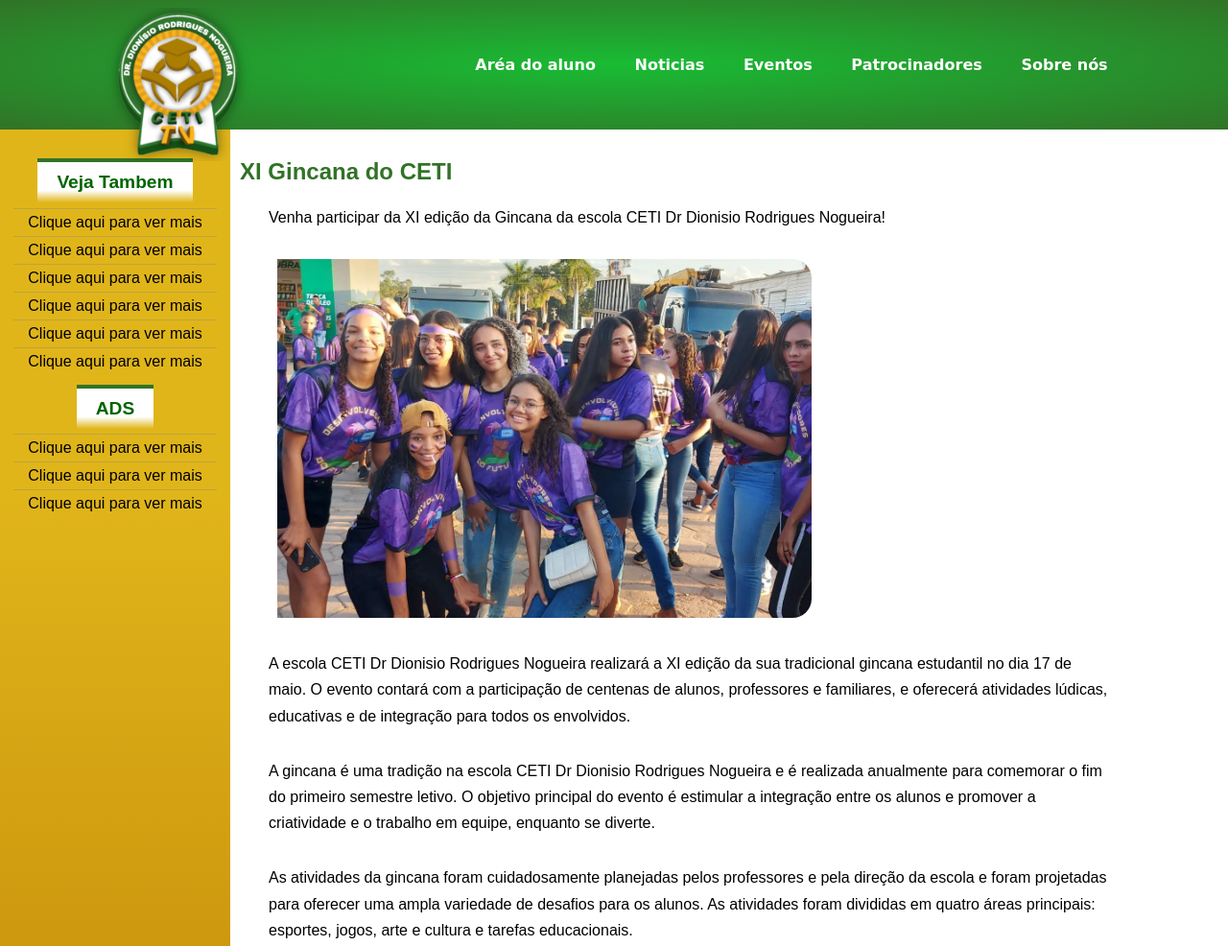
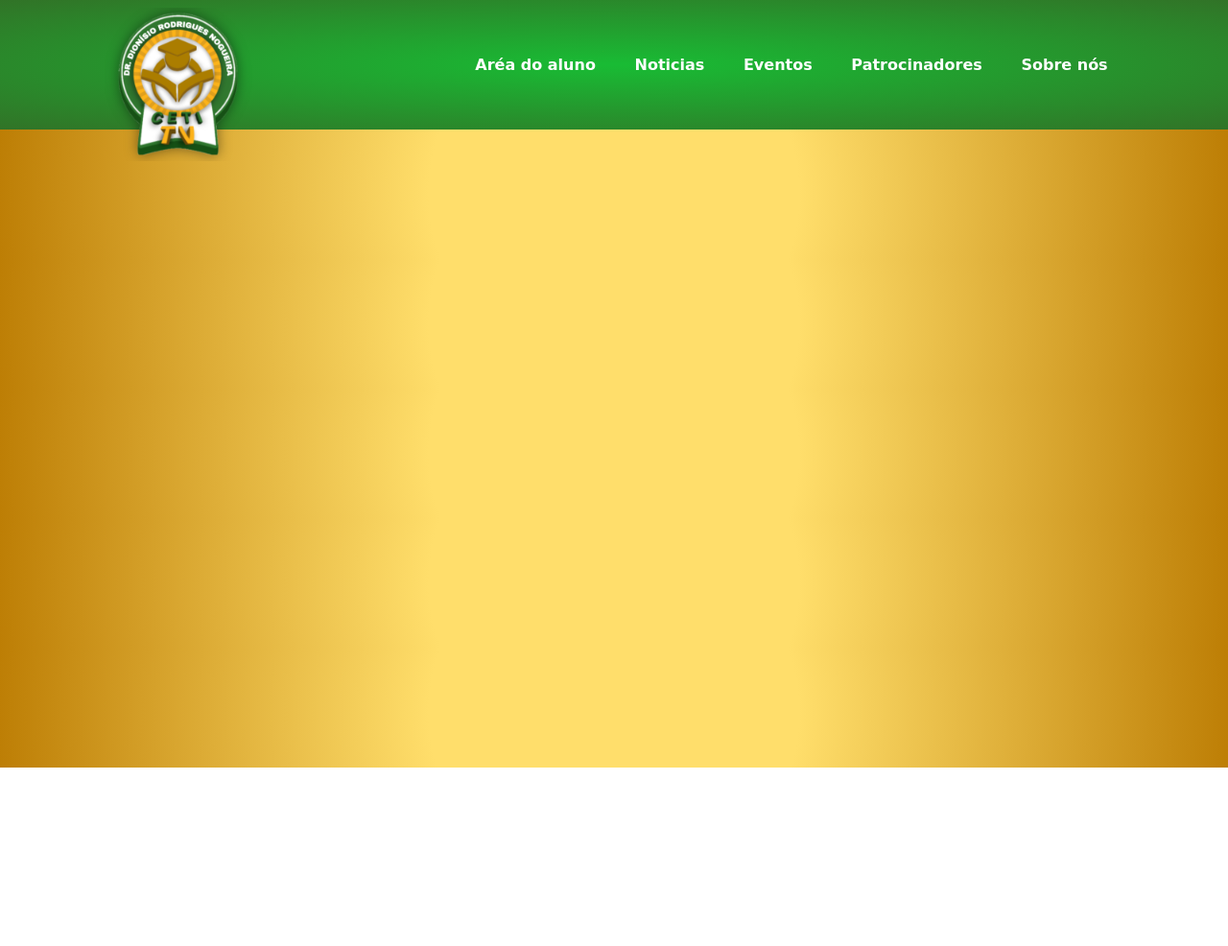
Before and after one commit to Bleidson/Site-da-escola, a plain HTML site: page index.html in a window 1280 px wide. Shown: the top 986 px of the page at 96% size. After the commit the page ends 800 px from the top, so only its background shows below. Drawn offline with Linux system fonts and the light colour scheme; files that its build step writes are made by us from their sources; files whose address does not match are found by name.

Commit message:
delete main content

```diff
--- a/CSS/style.css
+++ b/CSS/style.css
@@ -89,57 +89,8 @@ nav a:hover{
     box-shadow: 0px 0px 10px 5px rgba(17, 119, 17, 0.635);
 }
 
+
 /*
-main{
-    display: flex;
-    justify-content: space-between;
-    background-color:white;
-    width: 800px;
-    margin: auto;
-    padding: 30px 10px;
-    border: 2px solid var(--cor01);
-    border-radius: 20px;
-    margin-top: 30px;
-    box-shadow: 0px 0px 20px 7px rgba(39, 99, 39, 0.491);
-}
-*/
-main{
-    display: flex;
-    background-color:rgb(255, 255, 255);
-    width: 100%;
-
-}
-
-#sections{
-    padding: 30px 10px;
-    float: left;
-    width: 75%;
-}
-
-#sections h2{
-    margin-bottom: 20px;
-    font-family: var(--font-padrao);
-    color: var(--cor01);
-    font-weight:bolder;
-}
-
-
-#sections p{
-    margin: 0px 50px 30px 30px;
-    line-height: 1.7em;
-    font-family:var(--font-padrao);
-}
-
-
-
-
-
-main img{
-    padding-left: 39px;
-    border-radius: 20px;
-    margin-bottom: 30px;
-}
-
 aside{
     background-image: linear-gradient(to bottom, #e0b51a 30%, #BD7E05);
     float: left;
@@ -193,3 +144,4 @@ aside a{
     text-decoration: none;
     color: black;
 }
+*/
--- a/index.html
+++ b/index.html
@@ -29,7 +29,7 @@
     <main>
 
 
-        <aside>
+        <!--<aside>
             <div class="menu-lateral">
                 <fieldset class="menu-lateral-content">
                     <legend><h2>Veja Tambem</h2></legend>
@@ -55,23 +55,10 @@
 
             </div>
 
-        </aside>
-        <div id="sections">
-            <section>
+        </aside>-->
 
-                <h2 class="sub-section">XI Gincana do CETI</h2>
-                <div id="content">
-                    <p>Venha participar da XI edição da Gincana da escola CETI Dr Dionisio Rodrigues Nogueira!</p>
-                    <img src="/Site-da-escola/imagens/gincana.png" alt="imahem da caminhada da gincana do ceti">
-                    <p>A escola CETI Dr Dionisio Rodrigues Nogueira realizará a XI edição da sua tradicional gincana estudantil no dia 17 de maio. O evento contará com a participação de centenas de alunos, professores e familiares, e oferecerá atividades lúdicas, educativas e de integração para todos os envolvidos.</p>
-                    <p>A gincana é uma tradição na escola CETI Dr Dionisio Rodrigues Nogueira e é realizada anualmente para comemorar o fim do primeiro semestre letivo. O objetivo principal do evento é estimular a integração entre os alunos e promover a criatividade e o trabalho em equipe, enquanto se diverte.</p>
-                    <p>As atividades da gincana foram cuidadosamente planejadas pelos professores e pela direção da escola e foram projetadas para oferecer uma ampla variedade de desafios para os alunos. As atividades foram divididas em quatro áreas principais: esportes, jogos, arte e cultura e tarefas educacionais.</p>
-                    <p>Na área de esportes, os alunos competirão em várias modalidades, incluindo futebol, vôlei e atletismo. Os jogos incluirão jogos de tabuleiro, jogos de computador e jogos de habilidade. Na área de arte e cultura, os alunos terão a oportunidade de se envolver em atividades como teatro, dança e música. Por fim, na área de tarefas educacionais, os alunos serão desafiados a responder perguntas em uma variedade de disciplinas, incluindo matemática, ciências e história.</p>
-                    <p>Além das atividades individuais, a gincana também incluirá desafios em equipe, como construir uma ponte de palitos de picolé ou criar um carro movido a energia solar. Esses desafios testarão a capacidade dos alunos de trabalhar juntos e solucionar problemas, incentivando o espírito de equipe e colaboração.</p>
-                    <p>Ao final do evento, a equipe vencedora será premiada com troféus e uma celebração especial para comemorar a conquista. No entanto, todos os participantes serão premiados com a experiência única e enriquecedora de participar de uma gincana escolar tão emocionante e divertida.</p>
-                </div>
-            </section>
-        </div>
+
+
 
     </main>
     <footer>
```
Also changed, not shown: images/Logo CETI TV(01).png (renamed from imagens/Logo CETI TV(01).png), images/Logo CETI TV.png (renamed from imagens/Logo CETI TV.png), images/Logo Ceti.png (renamed from imagens/Logo Ceti.png), images/Logo ruim do ceti.png (renamed from imagens/Logo ruim do ceti.png), images/controle de ps2.png (renamed from imagens/controle de ps2.png), images/gincana.png (renamed from imagens/gincana.png), 2 other files.
